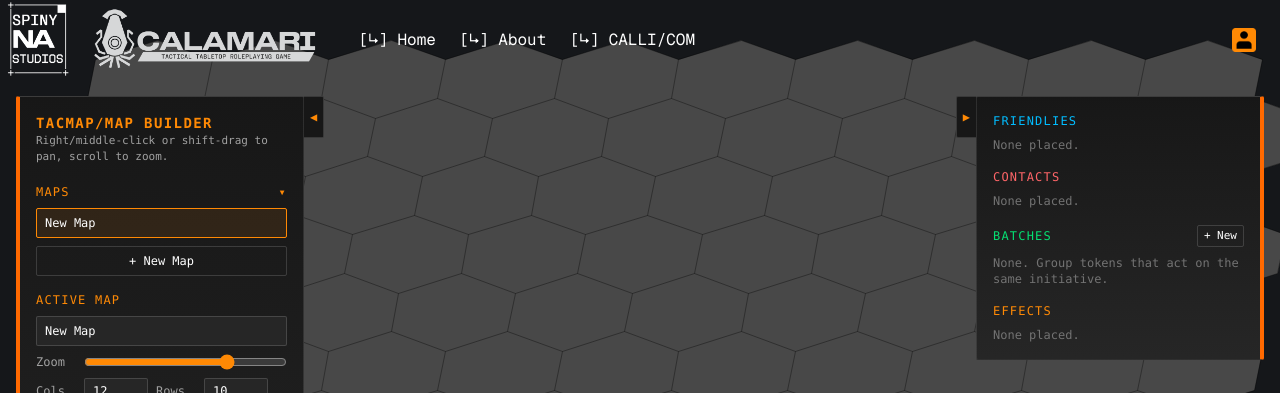
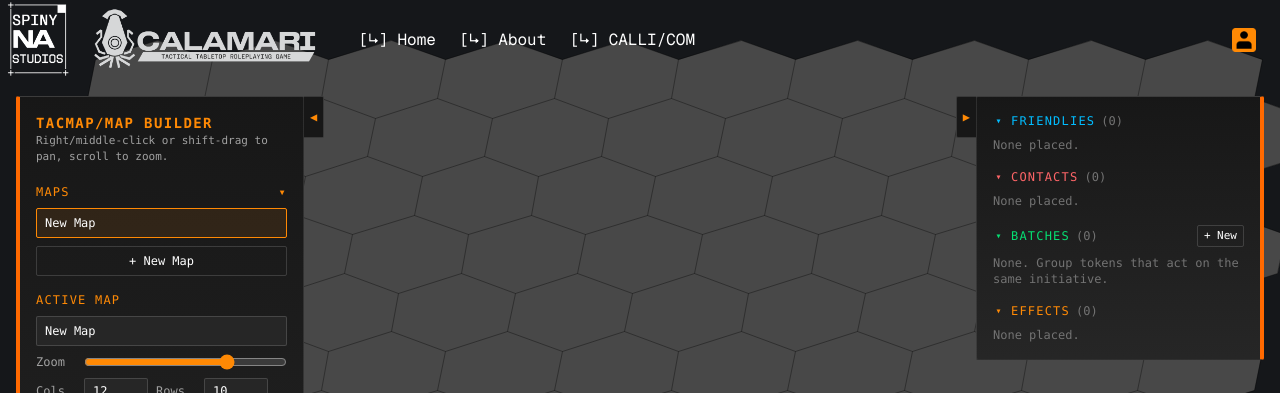
Before and after one commit to RudrNaik/CALLICOM, a React (Vite) app in the folder frontend/: page /CALLICOM/VTT in a window 1280 px wide. Shown: the top 393 px of the page. Built offline with nearby package versions, Linux system fonts and the light colour scheme.

Commit message:
Made the sections in the tokenPanel collapsible.

```diff
--- a/frontend/src/components/VTT/TokenListPanel.jsx
+++ b/frontend/src/components/VTT/TokenListPanel.jsx
@@ -1,3 +1,4 @@
+import { useState } from "react";
 import { hexDistance, rangeBand, rangeBandLabel } from "../../utils/hexGrid";
 import { FRIENDLY_COLOR_PRESETS, MODIFIER_ICONS, MODIFIER_KEYS, classLabel, resolveTokenColor } from "./tokenBadges";
 import ClassOptions from "./ClassOptions";
@@ -57,6 +58,40 @@ function TokenRow({ token, selected, batchMate, onSelect, onRemove, onUpdate })
   );
 }
 
+// Which panel sections are collapsed, remembered per browser. A convenience
+// only: if storage is unavailable, every section just starts expanded.
+const COLLAPSED_KEY = "calamari_vtt_token_panel_collapsed_v1";
+function loadCollapsed() {
+  try {
+    return JSON.parse(localStorage.getItem(COLLAPSED_KEY)) || {};
+  } catch {
+    return {};
+  }
+}
+
+// A panel section whose title toggles its body. `action` sits on the right
+// of the header (e.g. the Batches "+ New" button) and stays usable while
+// collapsed.
+function Section({ title, color, count, collapsed, onToggle, action, children }) {
+  return (
+    <div>
+      <div className={`flex items-center justify-between ${collapsed ? "" : "mb-2"}`}>
+        <button
+          onClick={onToggle}
+          className={`flex items-center gap-1.5 text-xs uppercase tracking-widest ${color}`}
+          title={collapsed ? "Expand" : "Collapse"}
+        >
+          <span className="w-3 text-[10px]">{collapsed ? "▸" : "▾"}</span>
+          {title}
+          <span className="text-neutral-500 normal-case tracking-normal">({count})</span>
+        </button>
+        {action}
+      </div>
+      {!collapsed && children}
+    </div>
+  );
+}
+
 export default function TokenListPanel({
   friendlies,
   enemies,
@@ -77,10 +112,27 @@ export default function TokenListPanel({
   const selectedBatchId = selected && selected.type !== "effect" ? selected.batchId ?? null : null;
   const combatants = [...friendlies, ...enemies];
 
+  const [collapsed, setCollapsed] = useState(loadCollapsed);
+  const toggle = (id) =>
+    setCollapsed((prev) => {
+      const next = { ...prev, [id]: !prev[id] };
+      try {
+        localStorage.setItem(COLLAPSED_KEY, JSON.stringify(next));
+      } catch {
+        /* storage unavailable: the toggle still works for this session */
+      }
+      return next;
+    });
+
   return (
     <div className="flex flex-col gap-4 p-4 bg-gradient-to-t from-neutral-800 to-neutral-900 border border-r-4 border-r-orange-500 border-white/10 rounded-xs text-white text-sm font-mono">
-      <div>
-        <p className="text-xs uppercase tracking-widest text-sky-400 mb-2">Friendlies</p>
+      <Section
+        title="Friendlies"
+        color="text-sky-400"
+        count={friendlies.length}
+        collapsed={!!collapsed.friendlies}
+        onToggle={() => toggle("friendlies")}
+      >
         <div className="flex flex-col gap-1">
           {friendlies.length === 0 && <p className="text-xs text-neutral-500">None placed.</p>}
           {friendlies.map((t) => (
@@ -95,10 +147,15 @@ export default function TokenListPanel({
             />
           ))}
         </div>
-      </div>
+      </Section>
 
-      <div>
-        <p className="text-xs uppercase tracking-widest text-red-400 mb-2">Contacts</p>
+      <Section
+        title="Contacts"
+        color="text-red-400"
+        count={enemies.length}
+        collapsed={!!collapsed.contacts}
+        onToggle={() => toggle("contacts")}
+      >
         <div className="flex flex-col gap-1">
           {enemies.length === 0 && <p className="text-xs text-neutral-500">None placed.</p>}
           {enemies.map((t) => (
@@ -113,18 +170,23 @@ export default function TokenListPanel({
             />
           ))}
         </div>
-      </div>
+      </Section>
 
-      <div>
-        <div className="flex items-center justify-between mb-2">
-          <p className="text-xs uppercase tracking-widest text-green-400">Batches</p>
+      <Section
+        title="Batches"
+        color="text-green-400"
+        count={batches.length}
+        collapsed={!!collapsed.batches}
+        onToggle={() => toggle("batches")}
+        action={
           <button
             onClick={() => onAddBatch()}
             className="px-1.5 py-0.5 rounded-xs border border-white/15 hover:border-green-400/60 text-[11px]"
           >
             + New
           </button>
-        </div>
+        }
+      >
         <div className="flex flex-col gap-1.5">
           {batches.length === 0 && (
             <p className="text-xs text-neutral-500">None. Group tokens that act on the same initiative.</p>
@@ -196,10 +258,15 @@ export default function TokenListPanel({
             );
           })}
         </div>
-      </div>
+      </Section>
 
-      <div>
-        <p className="text-xs uppercase tracking-widest text-orange-400 mb-2">Effects</p>
+      <Section
+        title="Effects"
+        color="text-orange-400"
+        count={effects.length}
+        collapsed={!!collapsed.effects}
+        onToggle={() => toggle("effects")}
+      >
         <div className="flex flex-col gap-1">
           {effects.length === 0 && <p className="text-xs text-neutral-500">None placed.</p>}
           {effects.map((t) => (
@@ -214,11 +281,19 @@ export default function TokenListPanel({
             />
           ))}
         </div>
-      </div>
+      </Section>
 
       {selected && selected.type === "effect" && (
         <div className="flex flex-col gap-3 pt-2 border-t border-white/10">
-          <p className="text-xs uppercase tracking-widest text-orange-400">Editing {selected.name}</p>
+          <button
+            onClick={() => toggle("editing")}
+            className="flex items-center gap-1.5 text-xs uppercase tracking-widest text-orange-400 text-left"
+          >
+            <span className="w-3 text-[10px]">{collapsed.editing ? "▸" : "▾"}</span>
+            <span className="truncate">Editing {selected.name}</span>
+          </button>
+          {!collapsed.editing && (
+            <>
           <div className="flex items-center gap-2">
             <label className="text-xs text-neutral-400 w-16 shrink-0">Name</label>
             <input
@@ -229,12 +304,22 @@ export default function TokenListPanel({
             />
           </div>
           <EffectControls effect={selected} onChange={(patch) => onUpdate(selected.id, patch)} />
+            </>
+          )}
         </div>
       )}
 
       {selected && selected.type !== "effect" && (
         <div className="flex flex-col gap-3 pt-2 border-t border-white/10">
-          <p className="text-xs uppercase tracking-widest text-orange-400">Editing {selected.name}</p>
+          <button
+            onClick={() => toggle("editing")}
+            className="flex items-center gap-1.5 text-xs uppercase tracking-widest text-orange-400 text-left"
+          >
+            <span className="w-3 text-[10px]">{collapsed.editing ? "▸" : "▾"}</span>
+            <span className="truncate">Editing {selected.name}</span>
+          </button>
+          {!collapsed.editing && (
+            <>
 
           <div className="flex items-center gap-2">
             <label className="text-xs text-neutral-400 w-16 shrink-0">Name</label>
@@ -387,6 +472,8 @@ export default function TokenListPanel({
                 })}
             </div>
           </div>
+            </>
+          )}
         </div>
       )}
     </div>
```
